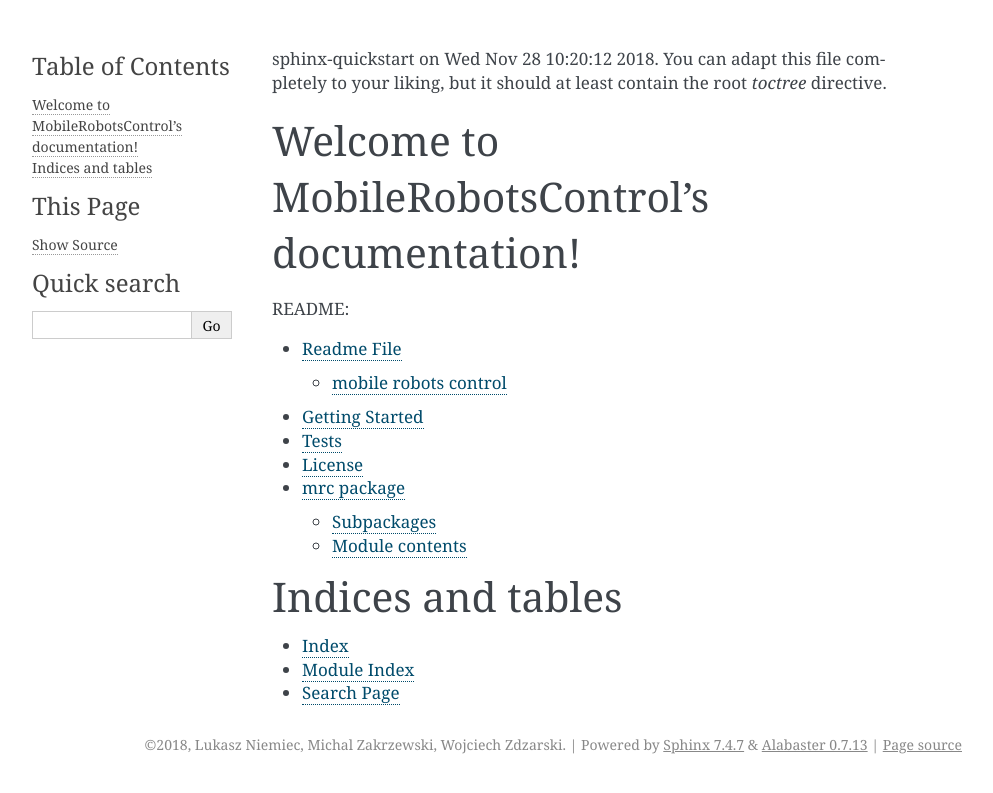
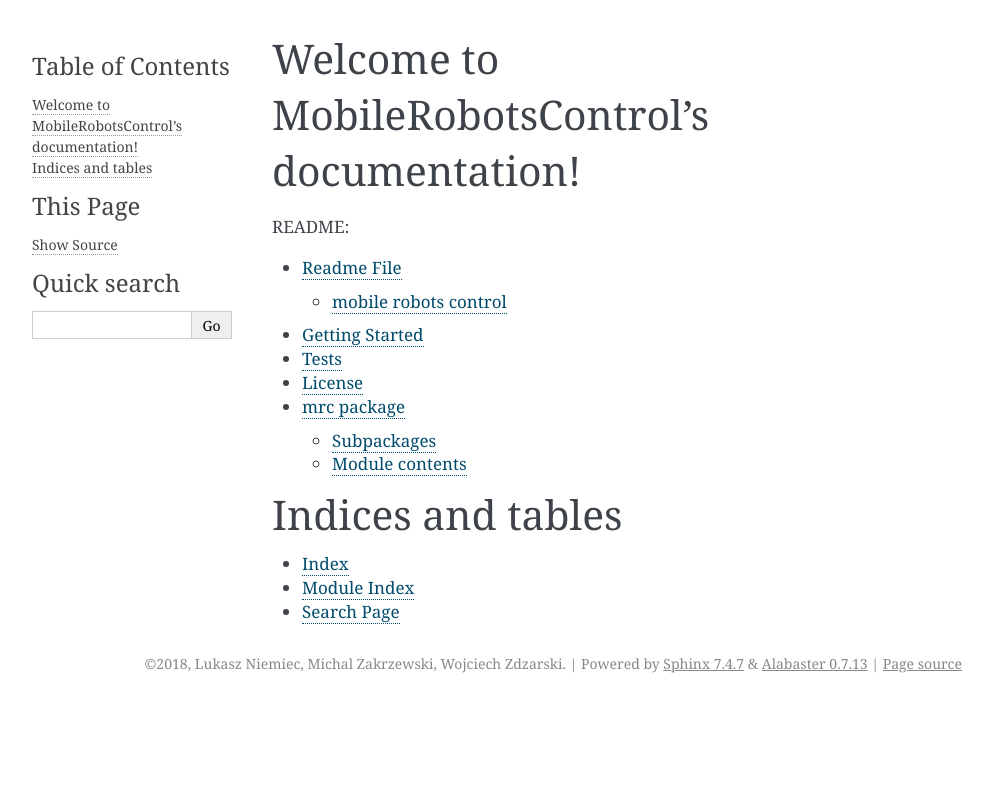
Before and after one commit to Lukasz1928/mobile-robots-control, a Sphinx documentation site: the page built from docs/source/index.rst, in a window 1280 px wide. Shown: the top 793 px of the page, without its empty margins (148-1141 px from the left). Built offline with Sphinx 7.4.7, drawn with Linux system fonts in a browser that asks for light colours.

Commit message:
Index fix #2

```diff
--- a/docs/source/index.rst
+++ b/docs/source/index.rst
@@ -1,7 +1,3 @@
-.. MobileRobotsControl documentation master file, created by
-sphinx-quickstart on Wed Nov 28 10:20:12 2018.
-You can adapt this file completely to your liking, but it should at least
-contain the root `toctree` directive.
 
 Welcome to MobileRobotsControl's documentation!
 ===============================================
```
